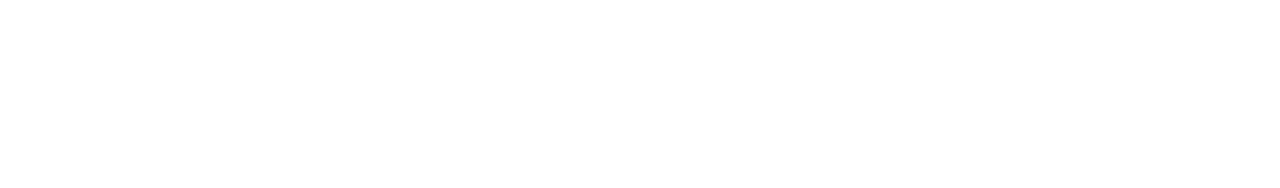
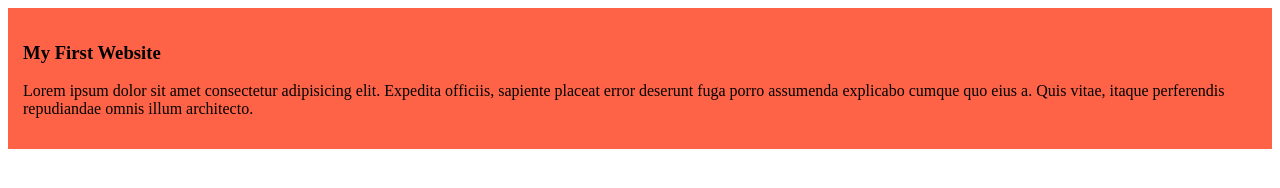
Before and after one commit to IftekharHamim/my-simple-website, a plain HTML site: page index.html in a window 1280 px wide. Drawn offline with Linux system fonts and the light colour scheme.

Commit message:
added the first blog

```diff
--- a/index.html
+++ b/index.html
@@ -4,8 +4,12 @@
     <meta charset="UTF-8">
     <meta name="viewport" content="width=device-width, initial-scale=1.0">
     <title>My simple Website</title>
+    <link rel="stylesheet" href="styles/blog.css">
 </head>
 <body>
-
+   <div>
+    <h3>My First Website</h3>
+    <p>Lorem ipsum dolor sit amet consectetur adipisicing elit. Expedita officiis, sapiente placeat error deserunt fuga porro assumenda explicabo cumque quo eius a. Quis vitae, itaque perferendis repudiandae omnis illum architecto.</p>
+   </div>
 </body>
 </html>
--- /dev/null
+++ b/styles/blog.css
@@ -0,0 +1,4 @@
+div{
+    background: tomato;
+    padding: 15px;
+}
```
